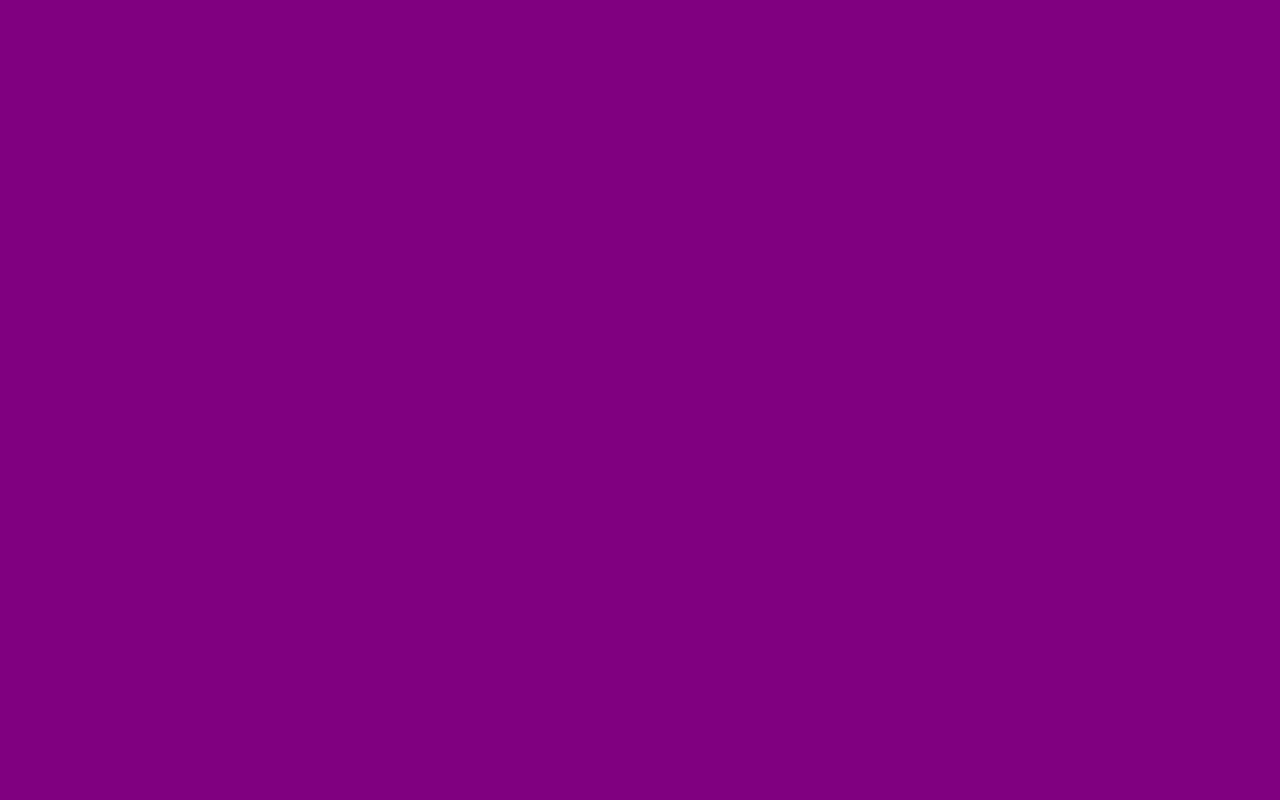
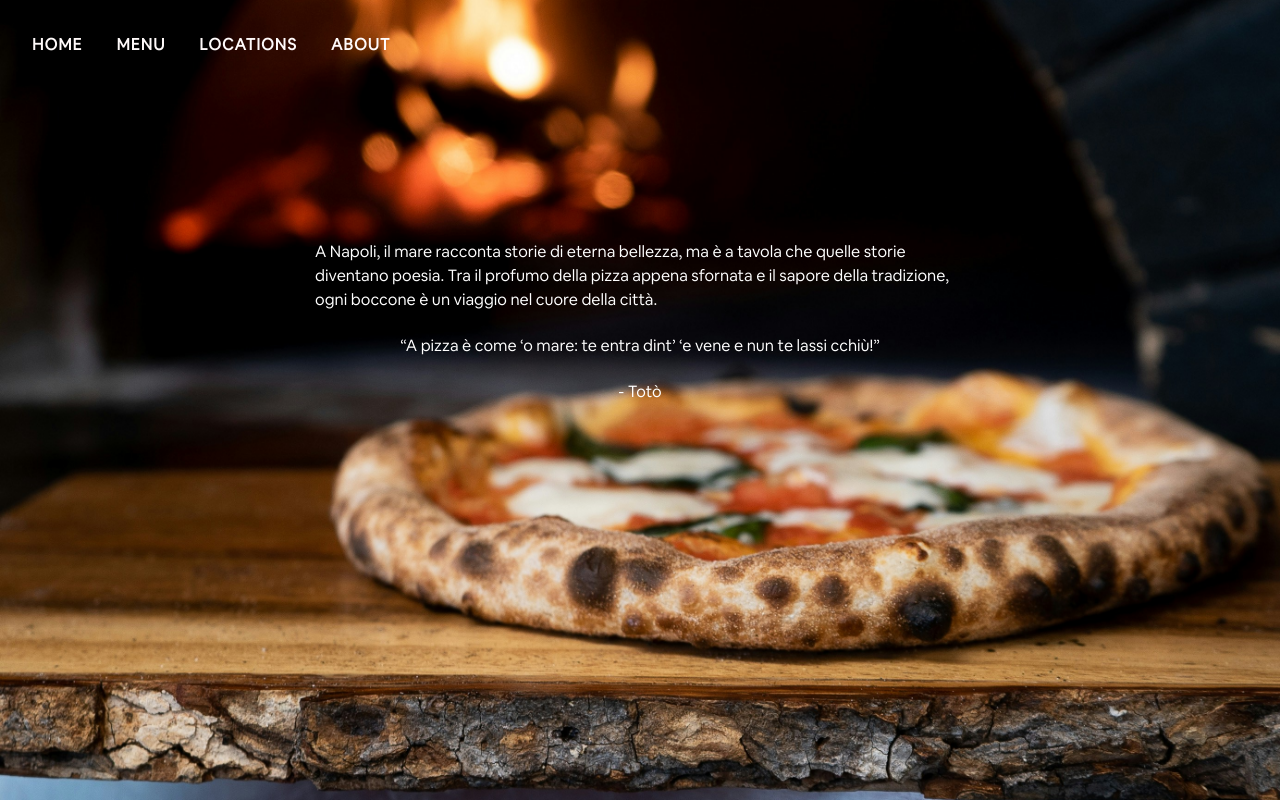
Before and after one commit to JodieFlacko/Restaurant-Page, a website built with webpack: page src/template.html in a window 1280 px wide. Built offline with nearby package versions, Linux system fonts and the light colour scheme.

Commit message:
style: add background and text
Improve navbar style.

```diff
--- /dev/null
+++ b/src/fonts/stylesheet.css
@@ -0,0 +1,24 @@
+/*! Generated by Font Squirrel (https://www.fontsquirrel.com) on January 1, 2025 */
+
+
+
+@font-face {
+    font-family: 'airbnbcereal_w_bkregular';
+    src: url('airbnbcereal_w_bk-webfont.woff2') format('woff2'),
+         url('airbnbcereal_w_bk-webfont.woff') format('woff');
+    font-weight: normal;
+    font-style: normal;
+
+}
+
+
+
+
+@font-face {
+    font-family: 'airbnbcereal_w_bluploadedfile';
+    src: url('airbnbcereal_w_blk-webfont.woff2') format('woff2'),
+         url('airbnbcereal_w_blk-webfont.woff') format('woff');
+    font-weight: normal;
+    font-style: normal;
+
+}
--- a/src/index.js
+++ b/src/index.js
@@ -1 +1 @@
-import "./styles.css";
+import "./styles/styles.css";
--- a/src/styles.css
+++ b/src/styles.css
@@ -1,3 +1,15 @@
 body{
-  background-color: purple;
+  background-image: url(./background.jpg);
+  background-repeat: no-repeat;
+  background-size: 100vw auto;
+  background-attachment: fixed;
+  background-position: center;
 }
+
+nav{
+  padding: 12px;
+  display: flex;
+  justify-content: flex-end;
+  align-items: center;
+  gap: 22px;
+}
--- /dev/null
+++ b/src/styles/modern-normalize.css
@@ -0,0 +1,311 @@
+/*! modern-normalize v2.0.0 | MIT License | https://github.com/sindresorhus/modern-normalize */
+
+/*
+Document
+========
+*/
+
+/**
+Use a better box model (opinionated).
+*/
+
+*,
+::before,
+::after {
+	box-sizing: border-box;
+}
+
+html {
+	/* Improve consistency of default fonts in all browsers. (https://github.com/sindresorhus/modern-normalize/issues/3) */
+	font-family:
+		system-ui,
+		'Segoe UI',
+		Roboto,
+		Helvetica,
+		Arial,
+		sans-serif,
+		'Apple Color Emoji',
+		'Segoe UI Emoji';
+	line-height: 1.15; /* 1. Correct the line height in all browsers. */
+	-webkit-text-size-adjust: 100%; /* 2. Prevent adjustments of font size after orientation changes in iOS. */
+	-moz-tab-size: 4; /* 3. Use a more readable tab size (opinionated). */
+	tab-size: 4; /* 3 */
+}
+
+/*
+Sections
+========
+*/
+
+body {
+	margin: 0; /* Remove the margin in all browsers. */
+}
+
+/*
+Grouping content
+================
+*/
+
+/**
+1. Add the correct height in Firefox.
+2. Correct the inheritance of border color in Firefox. (https://bugzilla.mozilla.org/show_bug.cgi?id=190655)
+*/
+
+hr {
+	height: 0; /* 1 */
+	color: inherit; /* 2 */
+}
+
+/*
+Text-level semantics
+====================
+*/
+
+/**
+Add the correct text decoration in Chrome, Edge, and Safari.
+*/
+
+abbr[title] {
+	text-decoration: underline dotted;
+}
+
+/**
+Add the correct font weight in Edge and Safari.
+*/
+
+b,
+strong {
+	font-weight: bolder;
+}
+
+/**
+1. Improve consistency of default fonts in all browsers. (https://github.com/sindresorhus/modern-normalize/issues/3)
+2. Correct the odd 'em' font sizing in all browsers.
+*/
+
+code,
+kbd,
+samp,
+pre {
+	font-family:
+		ui-monospace,
+		SFMono-Regular,
+		Consolas,
+		'Liberation Mono',
+		Menlo,
+		monospace; /* 1 */
+	font-size: 1em; /* 2 */
+}
+
+/**
+Add the correct font size in all browsers.
+*/
+
+small {
+	font-size: 80%;
+}
+
+/**
+Prevent 'sub' and 'sup' elements from affecting the line height in all browsers.
+*/
+
+sub,
+sup {
+	font-size: 75%;
+	line-height: 0;
+	position: relative;
+	vertical-align: baseline;
+}
+
+sub {
+	bottom: -0.25em;
+}
+
+sup {
+	top: -0.5em;
+}
+
+/*
+Tabular data
+============
+*/
+
+/**
+1. Remove text indentation from table contents in Chrome and Safari. (https://bugs.chromium.org/p/chromium/issues/detail?id=999088, https://bugs.webkit.org/show_bug.cgi?id=201297)
+2. Correct table border color inheritance in Chrome and Safari. (https://bugs.chromium.org/p/chromium/issues/detail?id=935729, https://bugs.webkit.org/show_bug.cgi?id=195016)
+*/
+
+table {
+	text-indent: 0; /* 1 */
+	border-color: inherit; /* 2 */
+}
+
+/*
+Forms
+=====
+*/
+
+/**
+1. Change the font styles in all browsers.
+2. Remove the margin in Firefox and Safari.
+*/
+
+button,
+input,
+optgroup,
+select,
+textarea {
+	font-family: inherit; /* 1 */
+	font-size: 100%; /* 1 */
+	line-height: 1.15; /* 1 */
+	margin: 0; /* 2 */
+}
+
+/**
+Remove the inheritance of text transform in Edge and Firefox.
+*/
+
+button,
+select {
+	text-transform: none;
+}
+
+/**
+Correct the inability to style clickable types in iOS and Safari.
+*/
+
+button,
+[type='button'],
+[type='reset'],
+[type='submit'] {
+	-webkit-appearance: button;
+}
+
+/**
+Remove the inner border and padding in Firefox.
+*/
+
+::-moz-focus-inner {
+	border-style: none;
+	padding: 0;
+}
+
+/**
+Restore the focus styles unset by the previous rule.
+*/
+
+:-moz-focusring {
+	outline: 1px dotted ButtonText;
+}
+
+/**
+Remove the additional ':invalid' styles in Firefox.
+See: https://github.com/mozilla/gecko-dev/blob/2f9eacd9d3d995c937b4251a5557d95d494c9be1/layout/style/res/forms.css#L728-L737
+*/
+
+:-moz-ui-invalid {
+	box-shadow: none;
+}
+
+/**
+Remove the padding so developers are not caught out when they zero out 'fieldset' elements in all browsers.
+*/
+
+legend {
+	padding: 0;
+}
+
+/**
+Add the correct vertical alignment in Chrome and Firefox.
+*/
+
+progress {
+	vertical-align: baseline;
+}
+
+/**
+Correct the cursor style of increment and decrement buttons in Safari.
+*/
+
+::-webkit-inner-spin-button,
+::-webkit-outer-spin-button {
+	height: auto;
+}
+
+/**
+1. Correct the odd appearance in Chrome and Safari.
+2. Correct the outline style in Safari.
+*/
+
+[type='search'] {
+	-webkit-appearance: textfield; /* 1 */
+	outline-offset: -2px; /* 2 */
+}
+
+/**
+Remove the inner padding in Chrome and Safari on macOS.
+*/
+
+::-webkit-search-decoration {
+	-webkit-appearance: none;
+}
+
+/**
+1. Correct the inability to style clickable types in iOS and Safari.
+2. Change font properties to 'inherit' in Safari.
+*/
+
+::-webkit-file-upload-button {
+	-webkit-appearance: button; /* 1 */
+	font: inherit; /* 2 */
+}
+
+/*
+Interactive
+===========
+*/
+
+/*
+Add the correct display in Chrome and Safari.
+*/
+
+summary {
+	display: list-item;
+}
+
+  /* 2. Remove default margin */
+  * {
+	margin: 0;
+  }
+  body {
+	/* 3. Add accessible line-height */
+	line-height: 1.5;
+	/* 4. Improve text rendering */
+	-webkit-font-smoothing: antialiased;
+  }
+  /* 5. Improve media defaults */
+  img, picture, video, canvas, svg {
+	display: block;
+	max-width: 100%;
+  }
+  /* 6. Inherit fonts for form controls */
+  input, button, textarea, select {
+	font: inherit;
+  }
+  /* 7. Avoid text overflows */
+  p, h1, h2, h3, h4, h5, h6 {
+	overflow-wrap: break-word;
+  }
+  /* 8. Improve line wrapping */
+  p {
+	text-wrap: pretty;
+  }
+  h1, h2, h3, h4, h5, h6 {
+	text-wrap: balance;
+  }
+  /*
+	9. Create a root stacking context
+  */
+  #root, #__next {
+	isolation: isolate;
+  }
--- /dev/null
+++ b/src/styles/styles.css
@@ -0,0 +1,101 @@
+/* Josh Cameu's Reset */
+*, *::before, *::after {
+    box-sizing: border-box;
+  }
+
+  * {
+    margin: 0;
+  }
+
+  body {
+    line-height: 1.5;
+    -webkit-font-smoothing: antialiased;
+  }
+
+  img, picture, video, canvas, svg {
+    display: block;
+    max-width: 100%;
+  }
+
+  input, button, textarea, select, p, span, nav {
+    font: inherit;
+  }
+
+  p, h1, h2, h3, h4, h5, h6 {
+    overflow-wrap: break-word;
+  }
+
+  p {
+    text-wrap: pretty;
+  }
+  h1, h2, h3, h4, h5, h6 {
+    text-wrap: balance;
+  }
+
+  #root, #__next {
+    isolation: isolate;
+  }
+
+  /* Fonts */
+
+@font-face {
+    font-family: 'airbnbcereal_w_bkregular';
+    src: url('../fonts/airbnbcereal_w_bk-webfont.woff2') format('woff2'),
+         url('../fonts/airbnbcereal_w_bk-webfont.woff') format('woff');
+    font-weight: normal;
+    font-style: normal;
+}
+
+@font-face {
+    font-family: 'airbnbcereal_w_bluploadedfile';
+    src: url('../fonts/airbnbcereal_w_blk-webfont.woff2') format('woff2'),
+         url('../fonts/airbnbcereal_w_blk-webfont.woff') format('woff');
+    font-weight: normal;
+    font-style: normal;
+}
+
+/* Page style */
+
+body{
+  background-image: url(../background.jpg);
+  background-repeat: no-repeat;
+  background-size: 100vw auto;
+  background-attachment: fixed;
+  background-position: center;
+  font-family:"airbnbcereal_w_bkregular", Arial, Helvetica, sans-serif;
+}
+
+nav{
+  padding: 32px 26px;
+  display: flex;
+  justify-content: flex-start;
+  align-items: center;
+  gap: 22px;
+  font-weight: 600;
+}
+
+nav button{
+  letter-spacing: 1px;
+  background-color: transparent;
+  color: snow;
+  border: transparent;
+  cursor: pointer;
+  transition: .2s all ease-in-out;
+}
+
+nav button:hover{
+  color: darkred;
+}
+
+#content{
+  width: 650px;
+  margin: 0 auto;
+  margin-top: 150px;
+  display: flex;
+  flex-direction: column;
+  justify-content: center;
+  align-items: center;
+  gap: 22px;
+  text-wrap: balance;
+  color: white;
+}
--- a/src/template.html
+++ b/src/template.html
@@ -1,11 +1,26 @@
 <!DOCTYPE html>
 <html lang="en">
 <head>
-    <meta charset="UTF-8">
-    <meta name="viewport" content="width=device-width, initial-scale=1.0">
-    <title>Restaurant Page</title>
+  <meta charset="UTF-8">
+  <meta name="viewport" content="width=device-width, initial-scale=1.0">
+  <title>Restaurant Page</title>
 </head>
 <body>
-
+  <header>
+    <nav>
+      <button>HOME</button>
+      <button>MENU</button>
+      <button>LOCATIONS</button>
+      <button>ABOUT</button>
+    </nav>
+  </header>
+  <div id="content">
+    <p id="desc">
+      A Napoli, il mare racconta storie di eterna bellezza, ma è a tavola che quelle storie diventano poesia.
+      Tra il profumo della pizza appena sfornata e il sapore della tradizione, ogni boccone è un viaggio nel cuore della città.
+    </p>
+    <p id="quote">“A pizza è come ‘o mare: te entra dint’ ‘e vene e nun te lassi cchiù!”</p>
+    <span id="cit">- Totò</span>
+  </div>
 </body>
 </html>
--- a/webpack.config.js
+++ b/webpack.config.js
@@ -23,7 +23,11 @@ module.exports = {
       {
         test: /\.css$/i,
         use: ["style-loader", "css-loader"],
-      }
+      },
+      {
+        test: /\.(woff|woff2|eot|ttf|otf)$/i,
+        type: 'asset/resource',
+      },
     ],
   }
 };
```
Also changed, not shown: src/background.jpg (added), src/fonts/airbnbcereal_w_bk-webfont.woff (added), src/fonts/airbnbcereal_w_bk-webfont.woff2 (added), src/fonts/airbnbcereal_w_blk-webfont.woff (added), src/fonts/airbnbcereal_w_blk-webfont.woff2 (added).
